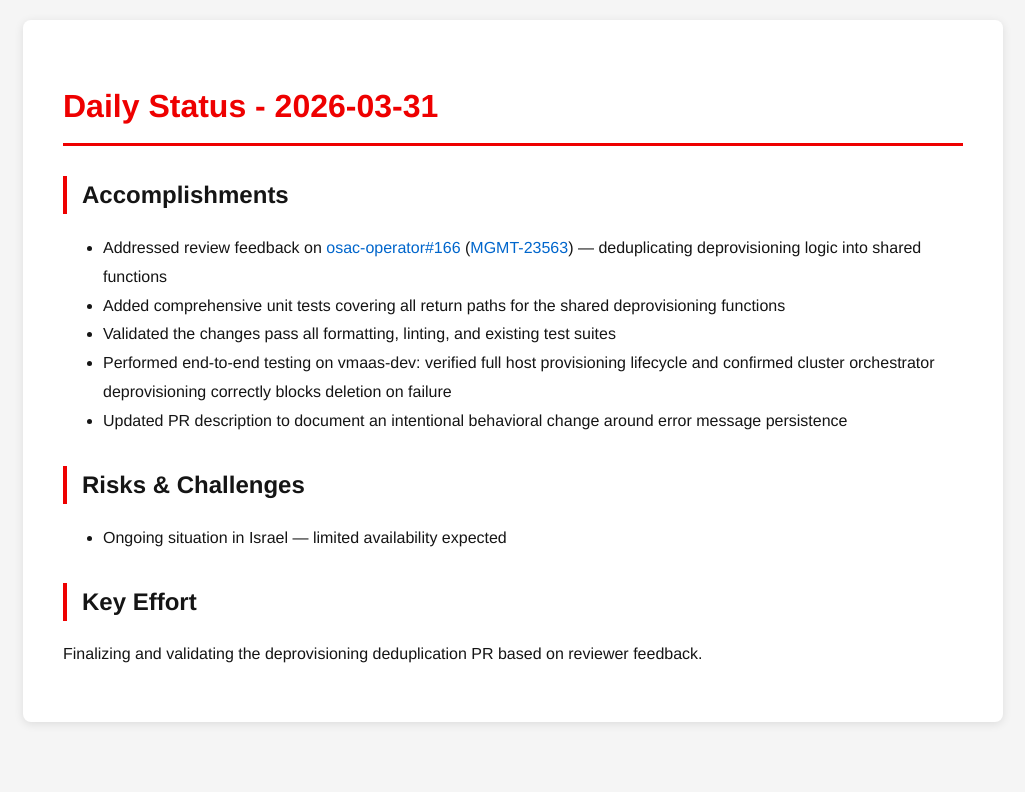
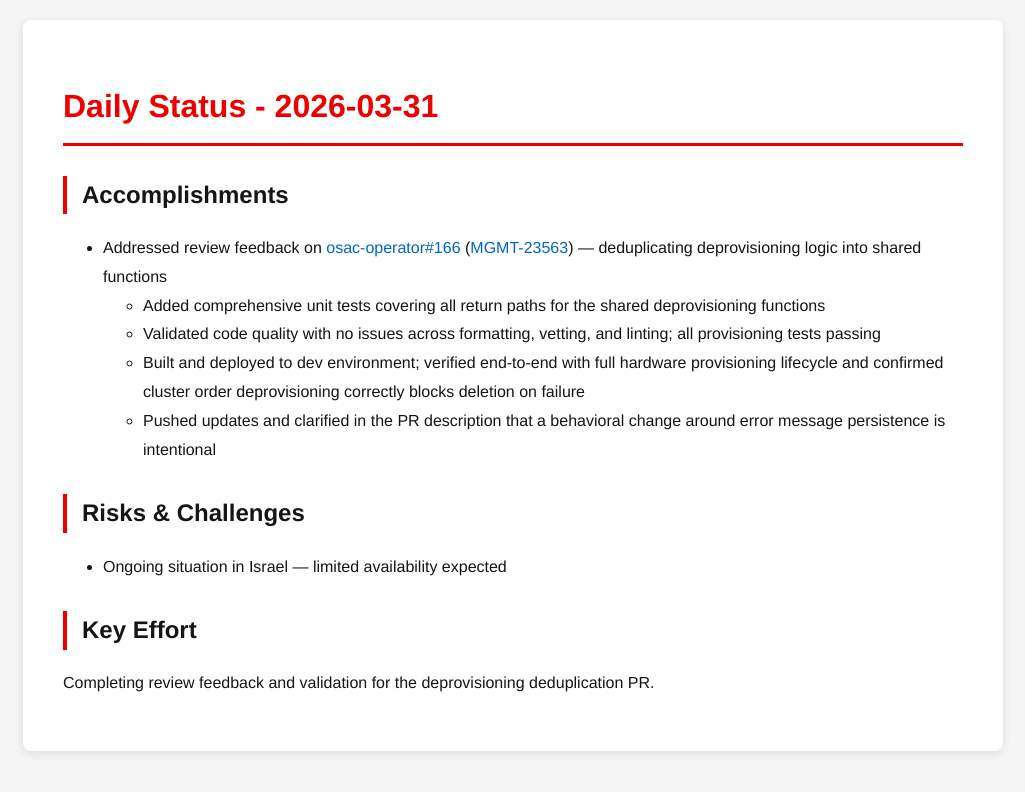
Before and after one commit to tzvatot/daily-status, a Jekyll site: the page built from 2026-03-31.md, in a window 1280 px wide. Shown: the top 792 px of the page, without its empty margins (127-1152 px from the left). Built offline with Jekyll 4.4.1, drawn with Linux system fonts in a browser that asks for light colours.

Commit message:
Daily status update - 2026-03-31

```diff
--- a/2026-03-31.md
+++ b/2026-03-31.md
@@ -8,13 +8,13 @@ date: 2026-03-31
 
 ## Accomplishments
 - Addressed review feedback on [osac-operator#166](https://github.com/osac-project/osac-operator/pull/166) ([MGMT-23563](https://issues.redhat.com/browse/MGMT-23563)) — deduplicating deprovisioning logic into shared functions
-- Added comprehensive unit tests covering all return paths for the shared deprovisioning functions
-- Validated the changes pass all formatting, linting, and existing test suites
-- Performed end-to-end testing on vmaas-dev: verified full host provisioning lifecycle and confirmed cluster orchestrator deprovisioning correctly blocks deletion on failure
-- Updated PR description to document an intentional behavioral change around error message persistence
+  - Added comprehensive unit tests covering all return paths for the shared deprovisioning functions
+  - Validated code quality with no issues across formatting, vetting, and linting; all provisioning tests passing
+  - Built and deployed to dev environment; verified end-to-end with full hardware provisioning lifecycle and confirmed cluster order deprovisioning correctly blocks deletion on failure
+  - Pushed updates and clarified in the PR description that a behavioral change around error message persistence is intentional
 
 ## Risks & Challenges
 - Ongoing situation in Israel — limited availability expected
 
 ## Key Effort
-Finalizing and validating the deprovisioning deduplication PR based on reviewer feedback.
+Completing review feedback and validation for the deprovisioning deduplication PR.
```
